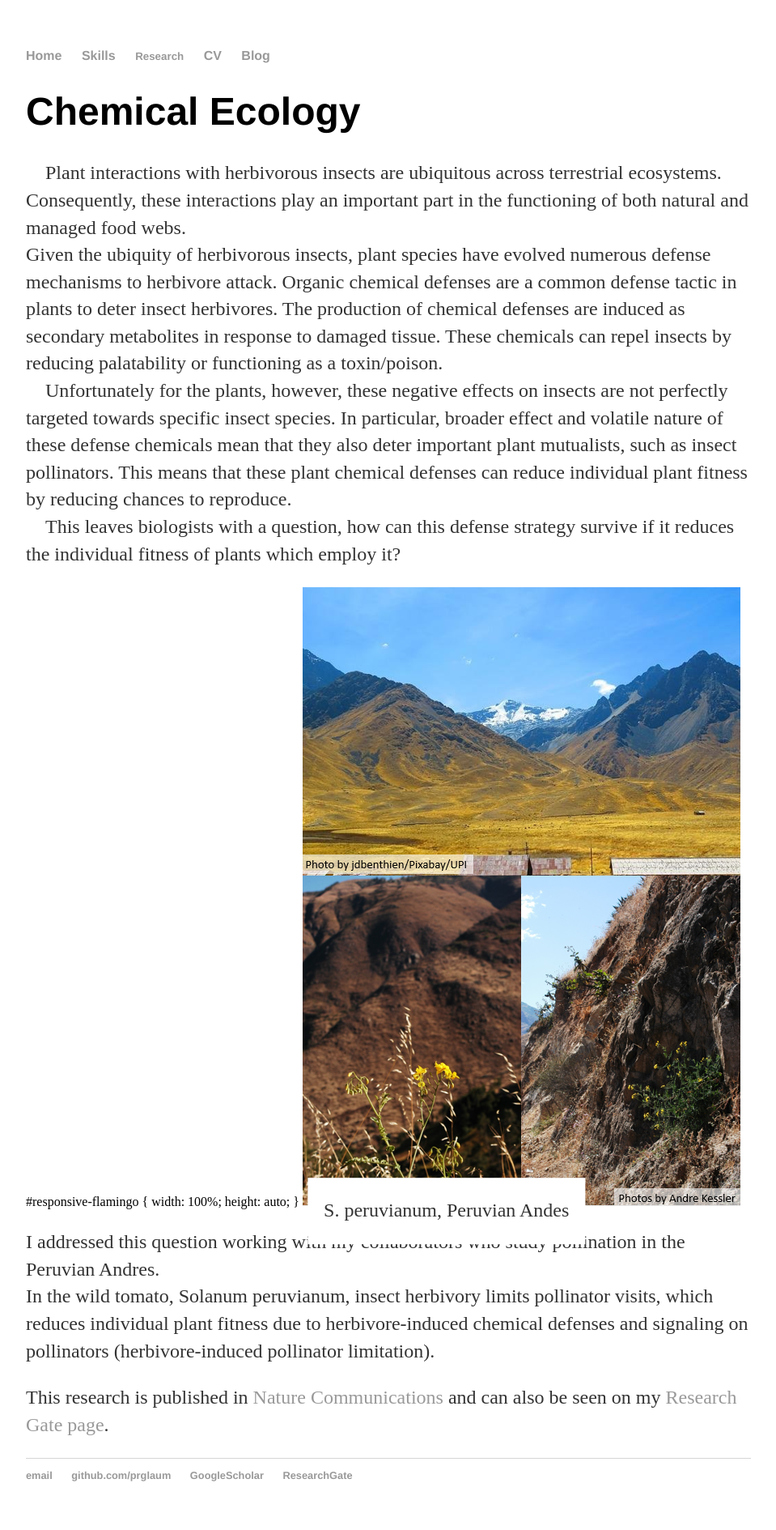
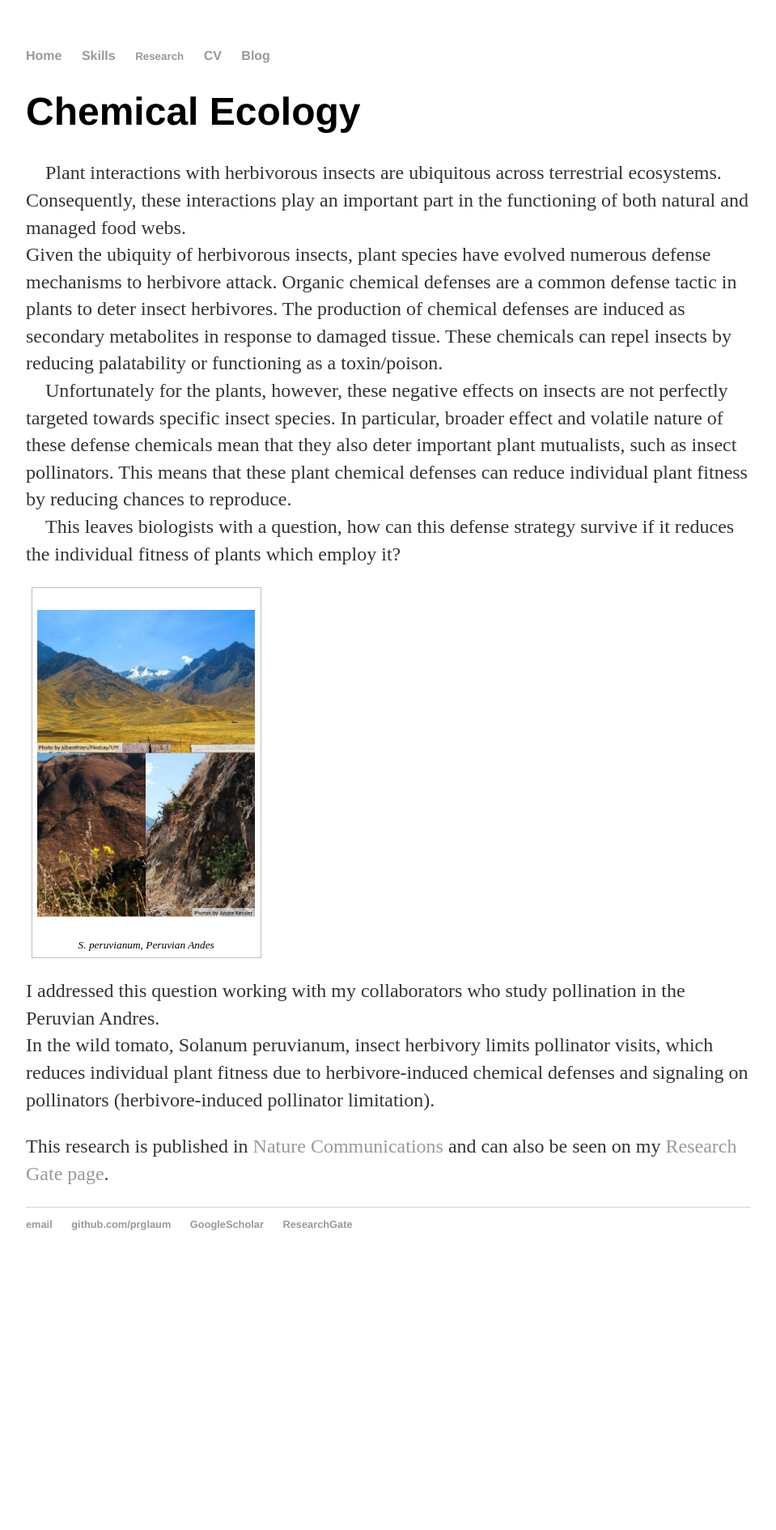
Before and after one commit to prglaum/prglaum.github.io, a Jekyll site: the page built from research/chemoeco/index.html, in a window 1280 px wide. Shown: the whole page at 81% size, without its empty margins (160-1119 px from the left). Built offline with Jekyll 4.4.1, drawn with Linux system fonts in a browser that asks for light colours; after the commit the page ends 1579 px from its top, so only the background shows below that.

Commit message:
Update index.html

```diff
--- a/research/chemoeco/index.html
+++ b/research/chemoeco/index.html
@@ -12,13 +12,20 @@
 	<br>&emsp;This leaves biologists with a question, how can this defense strategy survive if it reduces the individual fitness of plants which employ it?
  </p>
 </div><!-- /.blurb -->
-#responsive-flamingo {  width: 100%;  height: auto; }
+
+<!-- #responsive-flamingo {  width: 100%;  height: auto; }
 <div class="container">
 		<img src="{{site.url}}/docs/assets/images/chemoEcoPic1.PNG" alt="peru" id="responsive-flamingo">
 		<div class="text-block">
 			<p>S. peruvianum, Peruvian Andes</p>
 		</div>
-	</div>
+	</div>-->
+
+<figure>
+  <p><img class=scaled src="{{site.url}}/docs/assets/images/chemoEcoPic1.PNG"
+    alt="peru">
+  <figcaption>S. peruvianum, Peruvian Andes</figcaption>
+</figure>
 
 <p> I addressed this question working with my collaborators who study pollination in the Peruvian Andres.
 <br> In the wild tomato, Solanum peruvianum, insect herbivory limits pollinator visits, which reduces individual plant fitness due to herbivore-induced chemical defenses and signaling on pollinators (herbivore-induced pollinator limitation). </p>
```
